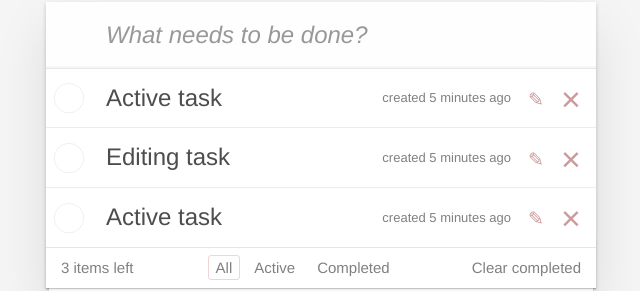
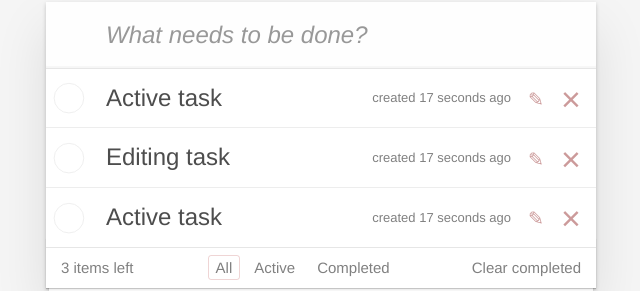
Before and after one commit to Backflipper666/todo, a React (Create React App) app: page / in a window 1280 px wide. Shown: the part 128-419 px from the top of the page, without its empty margins (319-959 px from the left). Built offline with nearby package versions, Linux system fonts and the light colour scheme.

Commit message:
rename time task was created

```diff
--- a/src/components/task/task.js
+++ b/src/components/task/task.js
@@ -79,6 +79,10 @@ export default class Task extends React.Component {
     // grandParent.classList.toggle('completed');
   };
 
+  secondCount = (num) => {
+    return num++;
+  };
+
   render() {
     const { onToggleDone } = this.props;
     const { label } = this.state;
@@ -89,7 +93,7 @@ export default class Task extends React.Component {
         <label>
           <span className="description">{label}</span>
 
-          <span className="created">created 5 minutes ago</span>
+          <span className="created">created 17 seconds ago</span>
           {/*           <form className="hidden form-edit">
             <input type="text" onChange={this.onLabelChange} />
           </form> */}
```
